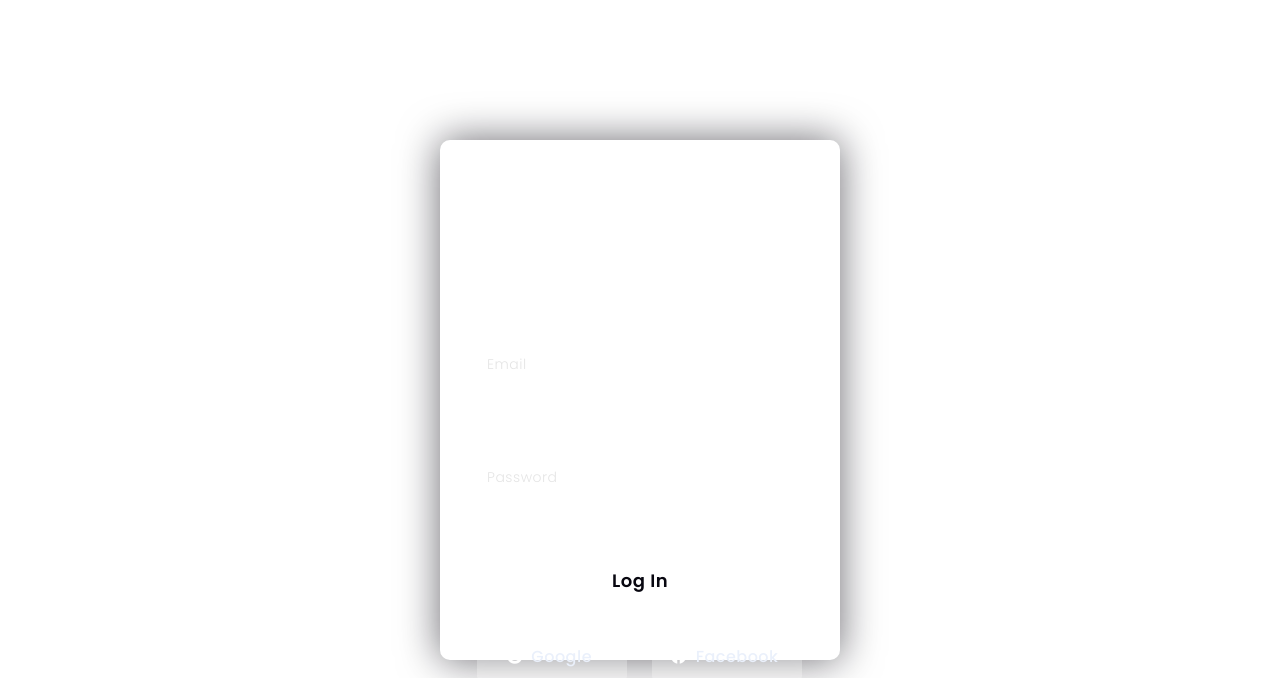
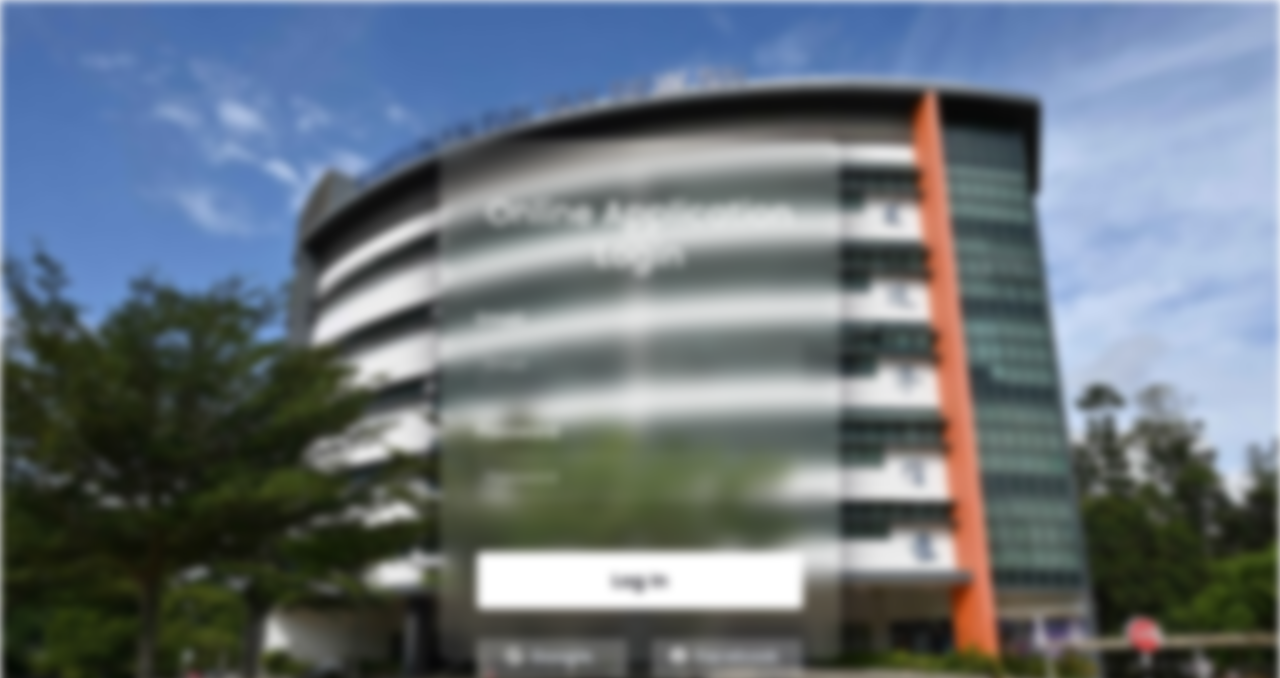
Before and after one commit to melvinho77/sem-assignment, a Flask app: page / in a window 1280 px wide. Shown: the top 678 px of the page. Run offline with Flask 3, Linux system fonts and the light colour scheme.

Commit message:
Update studentLogin.html

```diff
--- a/templates/studentLogin.html
+++ b/templates/studentLogin.html
@@ -18,7 +18,7 @@
             box-sizing: border-box;
         }
 
-        .background {
+        html {
             background-image: url('/static/images/tarucBackground.jpeg');
             background-repeat: no-repeat;
             background-size: cover;
```
